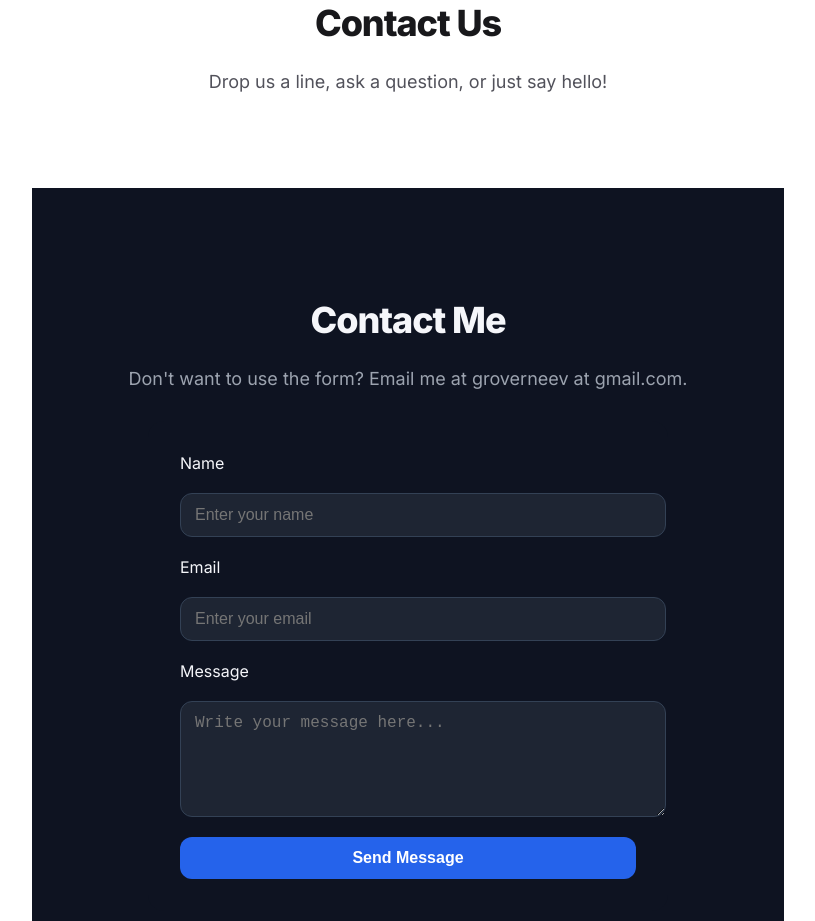
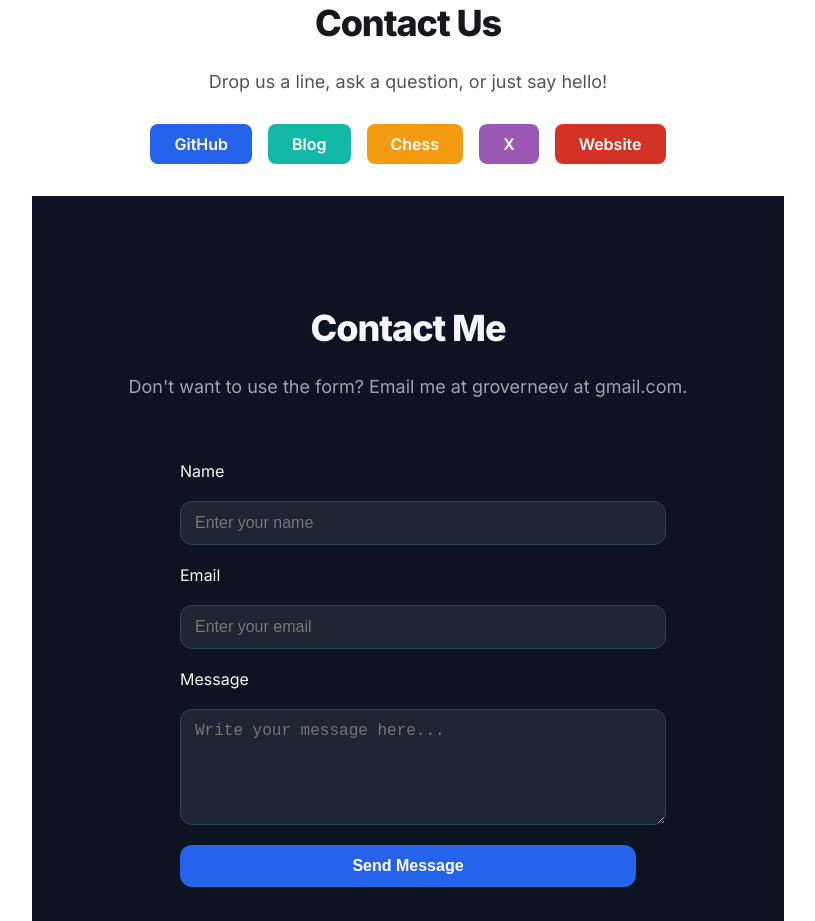
Before and after one commit to groverneev/DuneBroom_Website, a Next.js app: page / in a window 1280 px wide. Shown: the part 1660-2581 px from the top of the page, without its empty margins (232-1047 px from the left). Built offline with nearby package versions, Linux system fonts and the light colour scheme.

Commit message:
reverted buttons to their regular colorful state

```diff
--- a/app/layout.tsx
+++ b/app/layout.tsx
@@ -7,11 +7,7 @@
   description: 'Robotics, youth innovation, and clean oceans.',
 };
 
-export default function RootLayout({
-  children,
-}: {
-  children: React.ReactNode;
-}) {
+export default function RootLayout({ children }: { children: React.ReactNode }) {
   return (
     <html lang="en">
       <body style={{ margin: 0, padding: 0, minHeight: '100vh', boxSizing: 'border-box' }}>
@@ -21,14 +17,6 @@
         </main>
         <Footer />
       </body>
-
-      <head>
-        {/* ——— Font Awesome CDN ——— */}
-        <link
-          rel="stylesheet"
-          href="https://cdnjs.cloudflare.com/ajax/libs/font-awesome/6.5.0/css/all.min.css"
-        />
-      </head>
     </html>
   );
 }
--- a/app/page.tsx
+++ b/app/page.tsx
@@ -1,19 +1,8 @@
 import ContactSection from '@/components/ContactSection';   // ← make sure the path matches your project
-import Image from 'next/image';
 
-import Head from 'next/head';
 
 export default function Home() {
   return (
-        <>
-          {/* ───── HEAD goes here ───── */}
-      <Head>
-        <link
-          rel="stylesheet"
-          href="https://cdnjs.cloudflare.com/ajax/libs/font-awesome/6.5.0/css/all.min.css"
-        />
-      </Head>
-
     <main style={{
       background: '#f5f6fa',
       fontFamily: 'Inter, sans-serif'
@@ -134,49 +123,93 @@
   }}>
     Drop us a line, ask a question, or just say hello!
   </p>
+  <div style={{
+    display: 'flex',
+    gap: 16,
+    justifyContent: 'center',
+    marginBottom: 32
+  }}>
 
-
-
-<div style={{ display: 'flex', gap: 24, justifyContent: 'center', marginBottom: 32 }}>
-  {/* GitHub */}
           <a
             href="https://github.com/groverneev"
             target="_blank"
             rel="noopener noreferrer"
-    style={{ color: '#fff' }}
+            style={{
+              background: '#2563eb',
+              color: '#fff',
+              borderRadius: 8,
+              padding: '10px 24px',
+              fontWeight: 600,
+              textDecoration: 'none',
+            }}
           >
-    <i className="fa-brands fa-github fa-2x" />
+            GitHub
           </a>
 
-  {/* Substack blog – FA doesn’t have a Substack logo, so use a pencil icon */}
           <a
             href="https://techunpacked.substack.com"
             target="_blank"
             rel="noopener noreferrer"
-    style={{ color: '#fff' }}
+            style={{
+              background: '#14b8a6',
+              color: '#fff',
+              borderRadius: 8,
+              padding: '10px 24px',
+              fontWeight: 600,
+              textDecoration: 'none',
+            }}
           >
-    <i className="fa-solid fa-pen-nib fa-2x" />
+            Blog
           </a>
 
-  {/* Chess.com profile */}
           <a
             href="https://chess.com/member/lightningpro535/stats/rapid?days=0"
             target="_blank"
             rel="noopener noreferrer"
-    style={{ color: '#fff' }}
+            style={{
+              background: '#F39C12',
+              color: '#fff',
+              borderRadius: 8,
+              padding: '10px 24px',
+              fontWeight: 600,
+              textDecoration: 'none',
+            }}
           >
-    <i className="fa-solid fa-chess-knight fa-2x" />
+            Chess
           </a>
 
-  {/* X/Twitter */}
           <a
             href="https://x.com/lightningpro535"
             target="_blank"
             rel="noopener noreferrer"
-    style={{ color: '#fff' }}
+            style={{
+              background: '#9B59B6',
+              color: '#fff',
+              borderRadius: 8,
+              padding: '10px 24px',
+              fontWeight: 600,
+              textDecoration: 'none',
+            }}
           >
-    <i className="fa-brands fa-x-twitter fa-2x" />
+            X
           </a>
+
+          <a
+            href="https://neevgrover.com"
+            target="_blank"
+            rel="noopener noreferrer"
+            style={{
+              background: '#d43226',
+              color: '#fff',
+              borderRadius: 8,
+              padding: '10px 24px',
+              fontWeight: 600,
+              textDecoration: 'none',
+            }}
+          >
+            Website
+          </a>
+
   </div>
 
       {/* ───────── CONTACT SECTION (new) ───────── */}
@@ -185,8 +218,5 @@
 
 </section>
     </main>
-
-      </>
-
   );
 }
```
Lines whose indentation alone changed are shown as unchanged.
